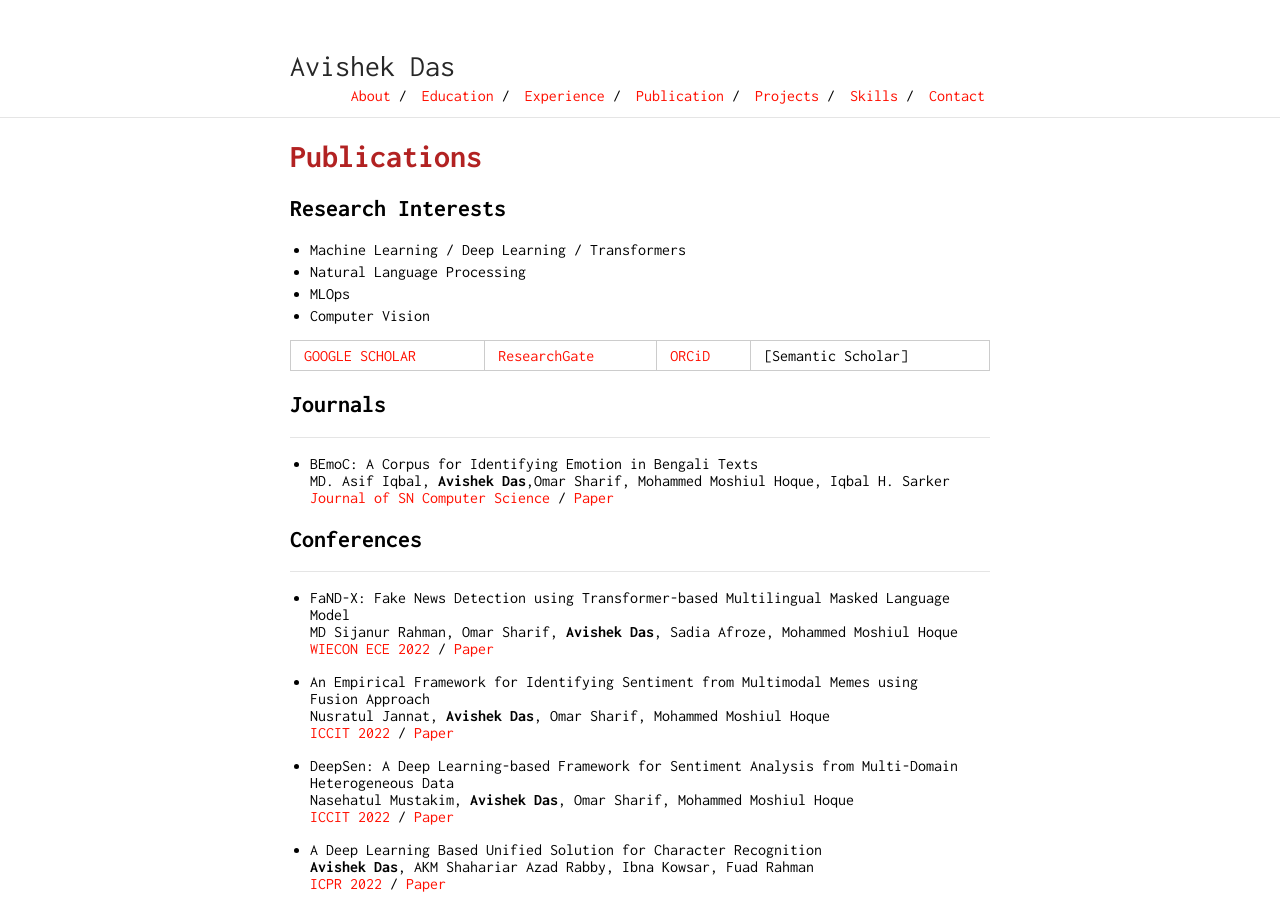
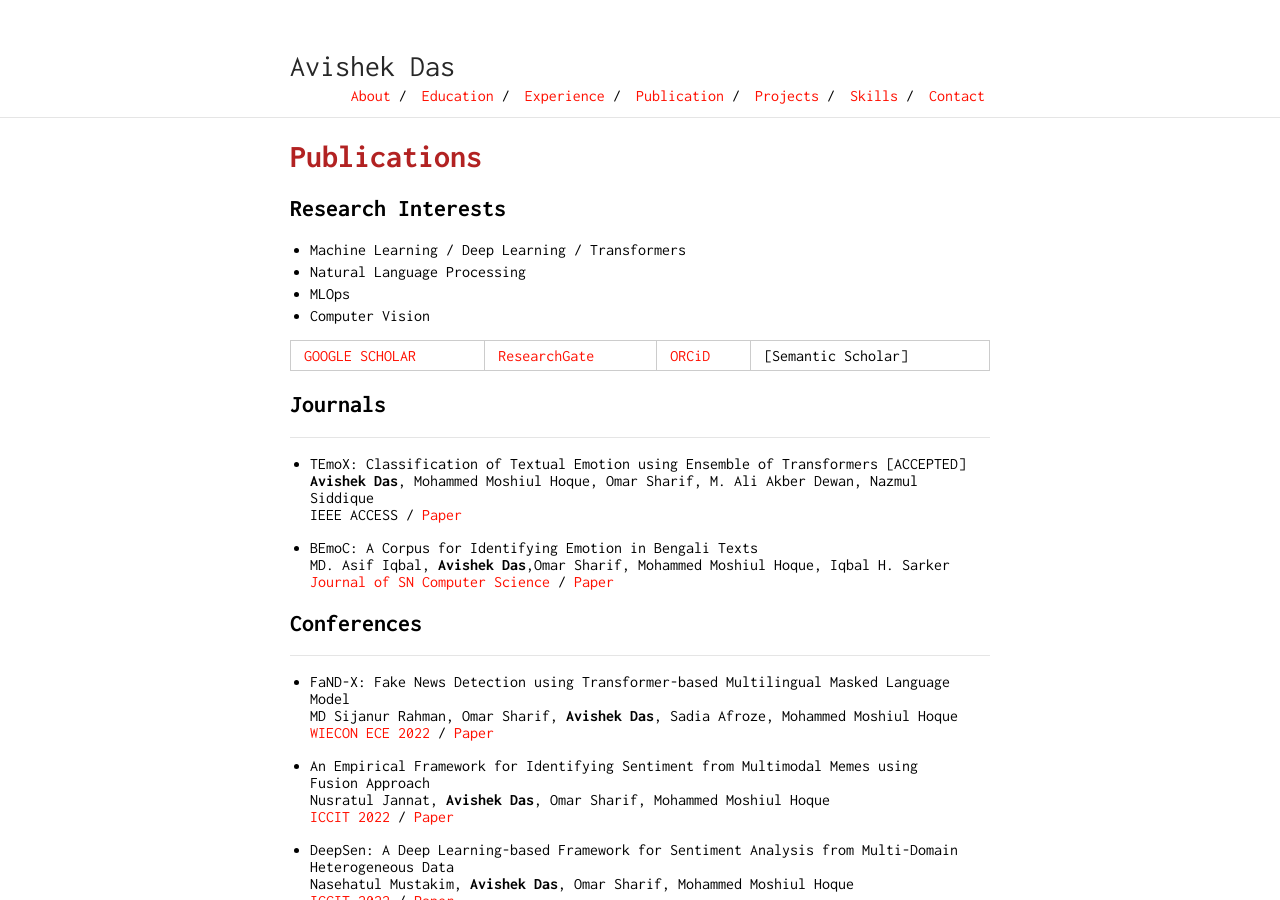
Before and after one commit to imtinan39/resume_template, a Jekyll site: the page built from publication.md, in a window 1280 px wide and 900 px high. Built offline with Jekyll 4.4.1, drawn with Linux system fonts in a browser that asks for light colours.

Commit message:
Update publication.md

```diff
--- a/publication.md
+++ b/publication.md
@@ -15,6 +15,10 @@ layout: default
 
 ## Journals
 ---
+* TEmoX: Classification of Textual Emotion using Ensemble of Transformers [ACCEPTED]
+**Avishek Das**, Mohammed Moshiul Hoque, Omar Sharif, M. Ali Akber Dewan, Nazmul Siddique<br>
+IEEE ACCESS / [Paper]()
+
 * BEmoC: A Corpus for Identifying Emotion in Bengali Texts<br>
 MD. Asif Iqbal, **Avishek Das**,Omar Sharif, Mohammed Moshiul Hoque, Iqbal H. Sarker<br>
 [Journal of SN Computer Science](https://www.springer.com/journal/42979) / [Paper](https://link.springer.com/article/10.1007%2Fs42979-022-01028-w)
```
